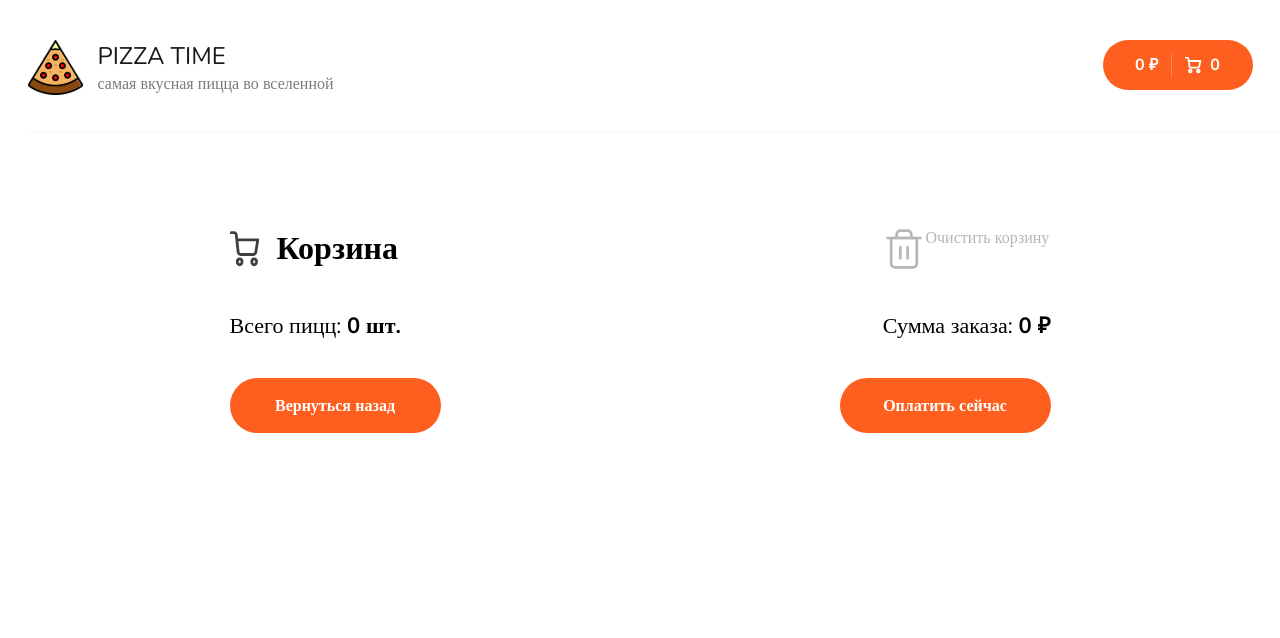
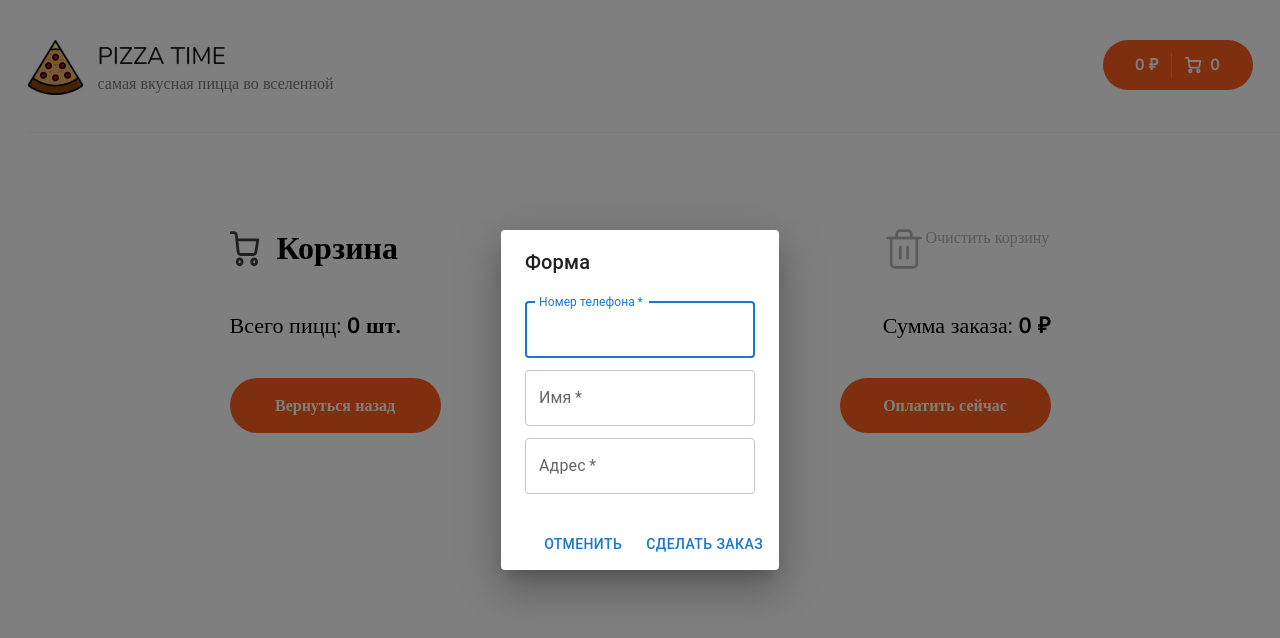
Before and after one commit to Park-RS/React-pizza, a React (Vite) app in the folder React/: page /cart in a window 1280 px wide. Both pictures are taken after a click on the button "Оплатить сейчас". Shown: the top 638 px of the page. Built offline with nearby package versions, Linux system fonts and the light colour scheme.

Commit message:
Реализация отправки заказа

```diff
--- a/React/package.json
+++ b/React/package.json
@@ -10,10 +10,15 @@
     "preview": "vite preview"
   },
   "dependencies": {
+    "@emotion/react": "^11.11.4",
+    "@emotion/styled": "^11.11.5",
+    "@mui/material": "^5.15.19",
     "@reduxjs/toolkit": "^2.2.5",
     "react": "^18.2.0",
+    "react-content-loader": "^7.0.0",
     "react-dom": "^18.2.0",
     "react-redux": "^9.1.2",
+    "react-router-dom": "^6.23.1",
     "sass": "^1.74.1"
   },
   "devDependencies": {
--- a/React/src/pages/Cart/Cart.jsx
+++ b/React/src/pages/Cart/Cart.jsx
@@ -1,25 +1,55 @@
-import React from 'react';
-import minus from '../../assets/ellipse-minus.svg';
-import plus from '../../assets/ellipse-plus.svg';
-import cancel from '../../assets/ellipse-cancel.svg';
-import cart from '../../assets/cart-in-cart.svg';
-import trash from '../../assets/trash.svg';
-import path from '../../assets/path.svg';
-import pizzaTest from '../../assets/pizza_test.png';
-import { CartItem } from '../../components/CartItem';
+import React from "react";
+import cart from "../../assets/cart-in-cart.svg";
+import trash from "../../assets/trash.svg";
+import { CartItem } from "../../components/CartItem";
 
-import styles from './Cart.module.scss';
-import { useSelector, useDispatch } from 'react-redux';
-import { clearItems } from '../../redux/slices/cartSlice';
+import styles from "./Cart.module.scss";
+import { useSelector, useDispatch } from "react-redux";
+import { clearItems } from "../../redux/slices/cartSlice";
+import Dialog from "@mui/material/Dialog";
+import DialogTitle from "@mui/material/DialogTitle";
+import { TextField, DialogContent, DialogActions, Button } from "@mui/material";
 
 export const Cart = () => {
     const dispatch = useDispatch();
     const onClickClear = () => {
         dispatch(clearItems());
     };
-
     const { totalPrice, items } = useSelector((state) => state.cart);
     const totalCount = items.reduce((sum, item) => sum + item.count, 0);
+
+    const [open, setOpen] = React.useState(false);
+    const [phone, setPhone] = React.useState('');
+    const [name, setName] = React.useState('');
+    const [address, setAddress] = React.useState('');
+
+    let order = {
+        phone: phone,
+        name: name,
+        address: address,
+        pizza: items,
+    };
+    const handleOpen = () => {
+        setOpen(true);
+    };
+    const handleClose = () => {
+        setOpen(false);
+    };
+
+    const makeOrder = () => {
+        fetch("https://fastapi-pizza-delivery.onrender.com/orders/order", {
+            method: "POST",
+            headers: {
+                "Content-Type": "application/json;charset=utf-8",
+            },
+            body: JSON.stringify(order),
+        }).then((res) => {
+            return res.json();
+        });
+
+        window.scrollTo(0, 0);
+        handleClose();
+    };
 
     return (
         <div className={styles.cart}>
@@ -42,7 +72,6 @@ export const Cart = () => {
                 <div className={styles.info}>
                     <div>
                         Всего пицц: <span>{totalCount} шт.</span>
-
                     </div>
                     <div>
                         Сумма заказа: <span>{totalPrice} ₽</span>
@@ -52,7 +81,38 @@ export const Cart = () => {
                     <button>
                         <a href="/"> Вернуться назад</a>
                     </button>
-                    <button>Оплатить сейчас</button>
+                    <button onClick={handleOpen}>Оплатить сейчас</button>
+                    <Dialog open={open} onClose={handleClose}>
+                        <DialogTitle>Форма</DialogTitle>
+                        <DialogContent style={{ width: "230px" }}>
+                            <TextField
+                                required
+                                value={phone}
+                                autoFocus
+                                margin="dense"
+                                id="outlined-error"
+                                onChange={(event) => setPhone(event.target.value)}
+                                label="Номер телефона"></TextField>
+                            <TextField
+                                required
+                                onChange={(event) => setName(event.target.value)}
+                                value={name}
+                                id="name"
+                                margin="dense"
+                                label="Имя"></TextField>
+                            <TextField
+                                required
+                                onChange={(event) => setAddress(event.target.value)}
+                                id="adress"
+                                value={address}
+                                margin="dense"
+                                label="Адрес"></TextField>
+                        </DialogContent>
+                        <DialogActions>
+                            <Button onClick={handleClose}>Отменить</Button>
+                            <Button onClick={makeOrder}>Сделать Заказ</Button>
+                        </DialogActions>
+                    </Dialog>
                 </div>
             </div>
         </div>
--- a/package.json
+++ b/package.json
@@ -1,5 +1,8 @@
 {
   "dependencies": {
+    "@emotion/react": "^11.11.4",
+    "@emotion/styled": "^11.11.5",
+    "@mui/material": "^5.15.19",
     "react-content-loader": "^7.0.0",
     "react-router-dom": "^6.23.0"
   }
```
Also changed, not shown: 2 other files (tests, documents, lock files or other folders).
